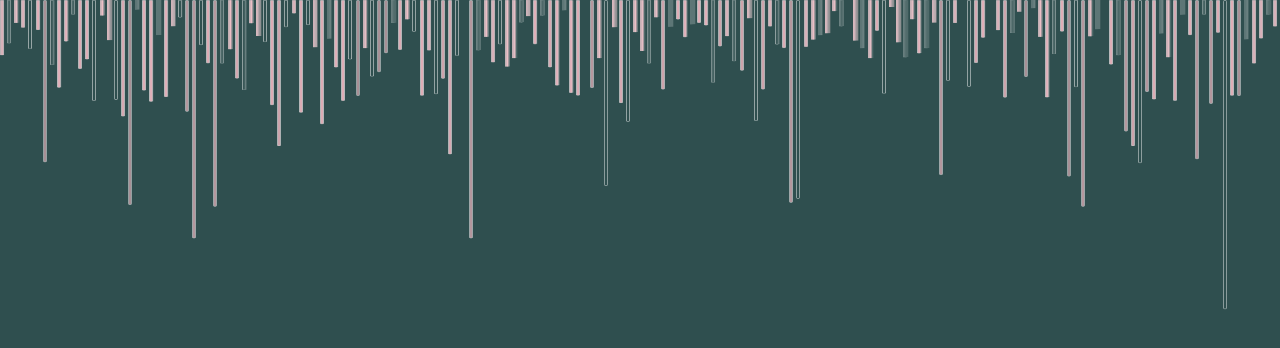
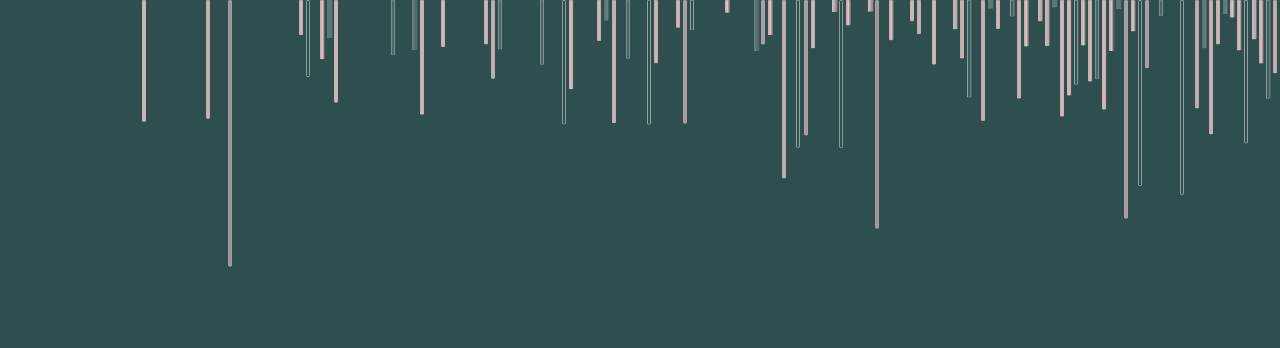
Before and after one commit to VivianeBusch-Wallace/moving-lines-bg-sass, a website: page src/index.html in a window 1280 px wide. Drawn offline with nearby package versions, Linux system fonts and the light colour scheme; files that its build step writes are made by us from their sources.

Commit message:
trying to add more randomness in visibility

```diff
--- a/src/scss/main.scss
+++ b/src/scss/main.scss
@@ -51,9 +51,12 @@ body {
 
 // For loop to randomize values for each div bar
 @for $i from 1 through $items-count {
+  .item:nth-child(#{random($i)}) {
+    background: transparent;
+    border: none;
+  }
   .item:nth-child(#{$i}) {
     background: pink;
-    // random() will return a number between 1-100 with no argument being passed to it, or when you pass in a single integer parameter to define the upper limit. random(20) will return a number between 1-20.
     height: random(60) + 10 + vh;
     transform-origin: 0 0;
     @include add-move-animation(random(5) + 4 + s, random(3) - 1 + s);
```
